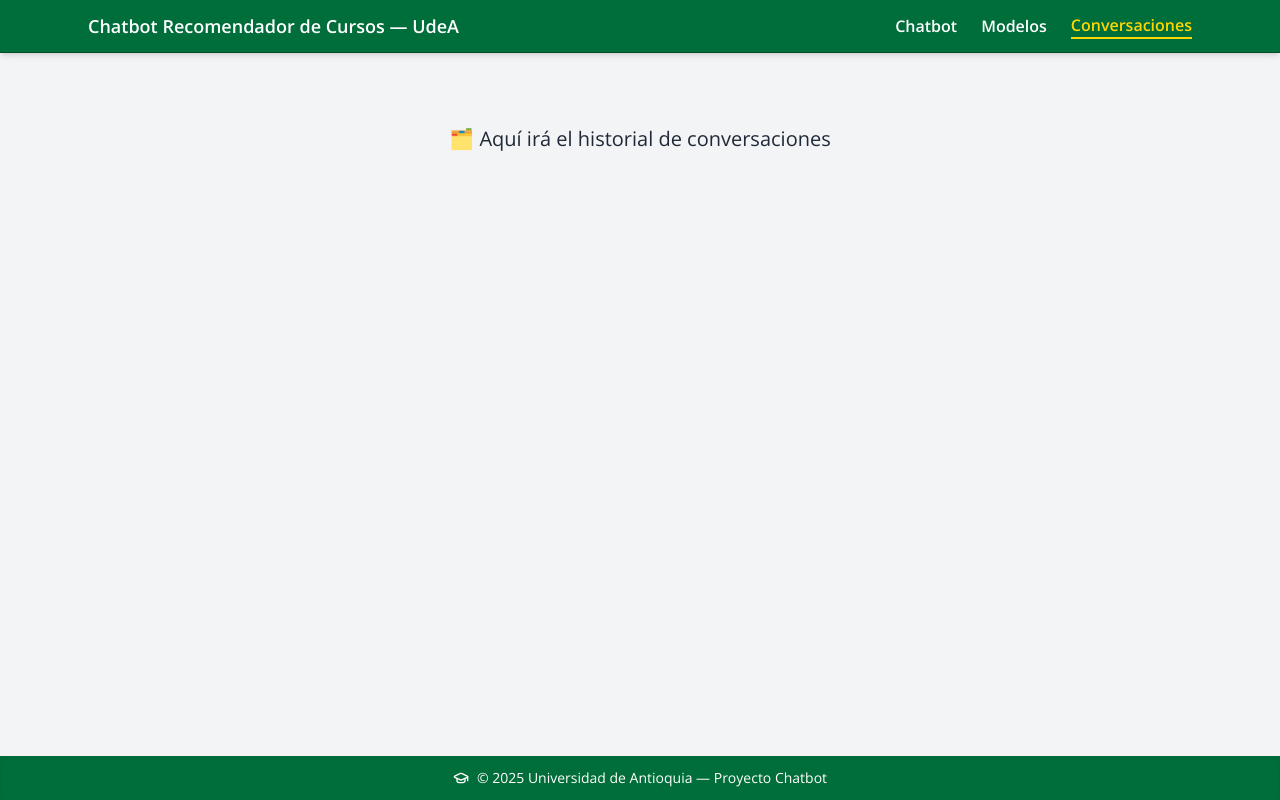
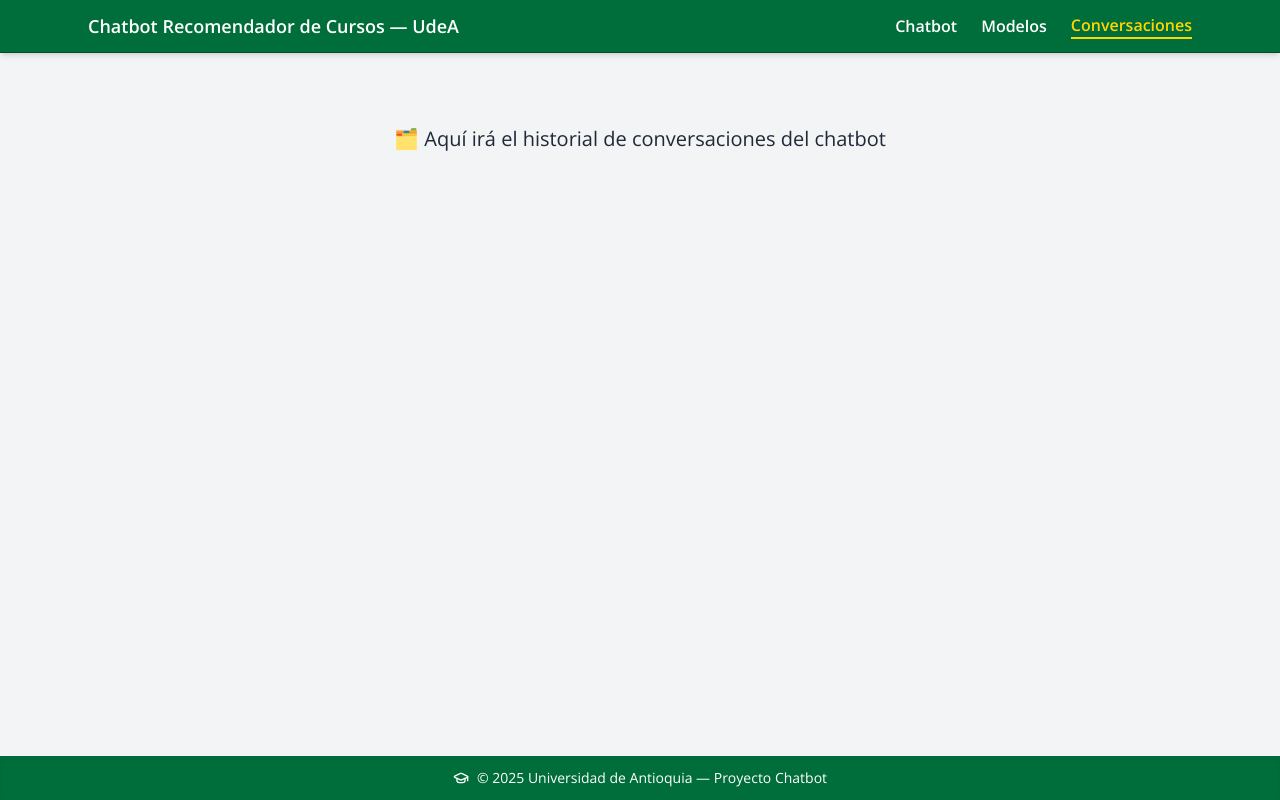
Before and after one commit to FerleySilva04/frontend-chat-recomendador, a React (Vite) app: page /conversations in a window 1280 px wide. Built offline with nearby package versions, Linux system fonts and the light colour scheme.

Commit message:
Probando CI_CD

```diff
--- a/src/pages/Conversations.tsx
+++ b/src/pages/Conversations.tsx
@@ -2,7 +2,7 @@
 export default function Conversations() {
   return (
     <div className="text-center text-udea-green text-xl mt-10">
-      🗂️ Aquí irá el historial de conversaciones
+      🗂️ Aquí irá el historial de conversaciones del chatbot
     </div>
   );
 }
```
